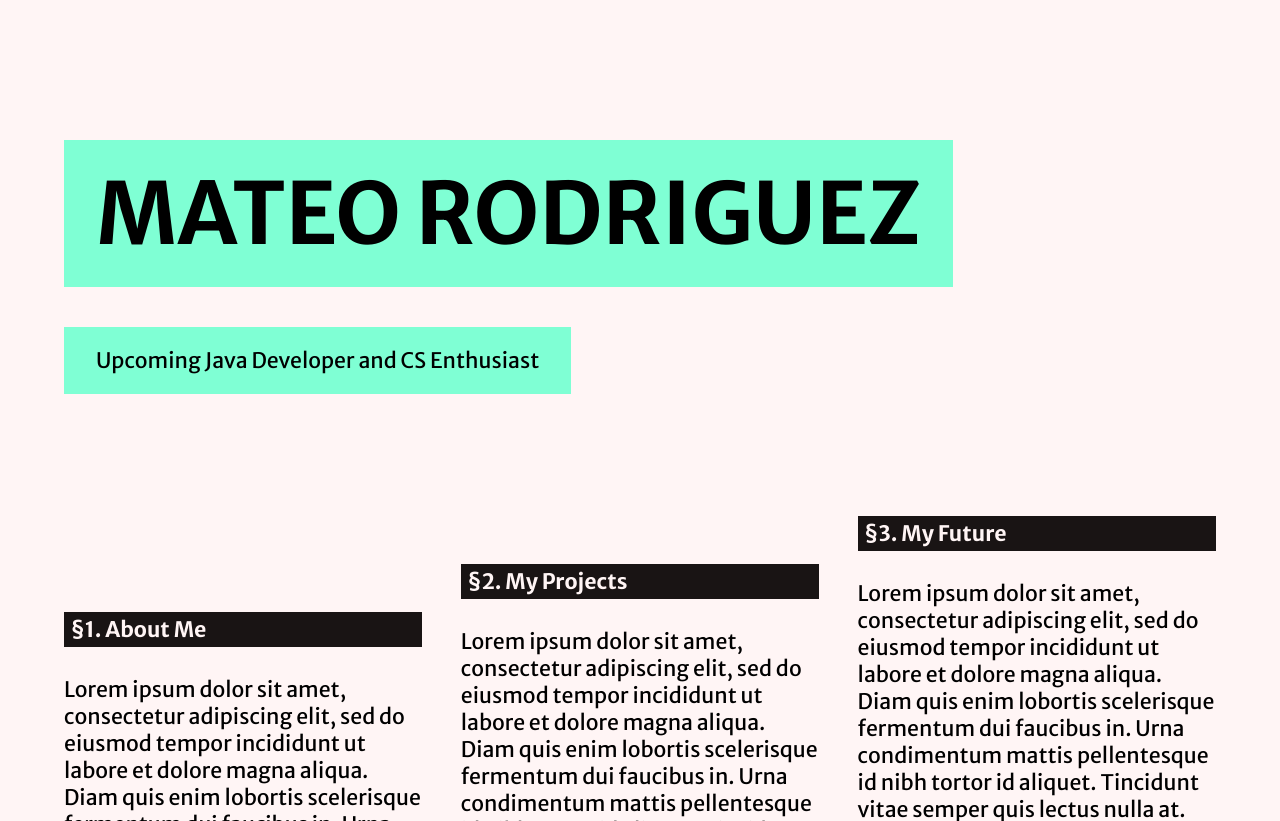
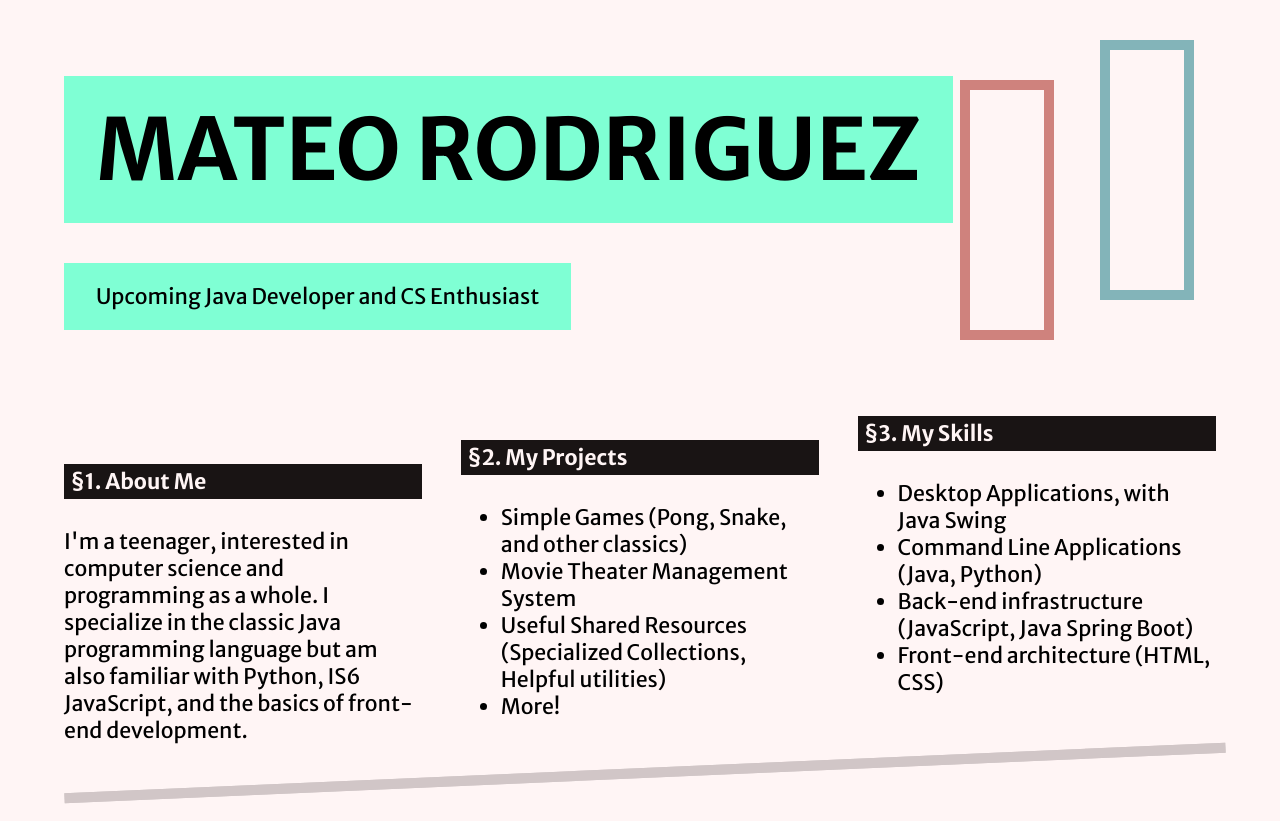
Before and after one commit to mrodz/OLD-mrodz.github.io, a plain HTML site: page index.html in a window 1280 px wide. Shown: the top 821 px of the page. Drawn offline with Linux system fonts and the light colour scheme.

Commit message:
More updates + web content

```diff
--- a/banner-style.css
+++ b/banner-style.css
@@ -1,6 +1,6 @@
 .main-header {
-    margin-top: 10vh;
-    margin-bottom: 20vh;
+    margin-top: 2vh;
+    margin-bottom: 5vh;
     max-height: 70vh;
     z-index: 500;
 }
@@ -12,6 +12,33 @@
     padding-bottom: 2.5vh;
 }
 
+.boxes {
+    display: grid;
+    grid-template-columns: 75vw 1.5fr 1fr;
+    z-index: 0 !important;
+    position: absolute;
+    top: 0;
+    z-index: -500;
+}
+
+.box {
+    padding-left: 1vw;
+    padding-right: 1vw;
+    padding-top: 15vh;
+    padding-bottom: 15vh;
+
+    margin-top: 5vh;
+
+    height: fit-content;
+
+    width: 6vh;
+
+    z-index: -50;
+}
+
+/*
+handle @media querries - todo later
+*/
 .name-section {
     font-weight: bold;
     font-size: 4rem;
@@ -112,24 +139,24 @@
 
 @keyframes decreaseFontSize {
     0% {
-        background-color: red;
+        background-color: #ff1100;
         font-size: 150%;
     }
 
     100% {
-        background-color: aquamarine;
+        background-color: #7fffd4;
         font-size: 100%;
     }
 }
 
 @keyframes increaseFontSize {
     0% {
-        background-color: aquamarine;
+        background-color: #7fffd4;
         font-size: 100%;
     }
 
     100% {
-        background-color: red;
+        background-color: #ff1100;
         font-size: 150%;
     }
 }
--- a/bannerdeco.js
+++ b/bannerdeco.js
@@ -1,28 +1,33 @@
-var boxes = document.querySelectorAll('.content');
+const boxes = document.querySelectorAll('.box');
+const componentsToFadeIn = document.querySelectorAll('.offset-fade');
 const delay = millisFromSeconds(4.2);
+
+console.log(`There are ${boxes.length} boxes`);
 
 var vh = window.innerHeight / 100;
 var vw = window.innerWidth / 100;
 
-var paddingScale = 6;
-var topPadding = paddingScale * boxes.length;
-log(`topPadding = ${topPadding}`);
+var paddingScale = 3;
+var topPadding = paddingScale * componentsToFadeIn.length;
 
-boxes.forEach(box => {
+var opacity = 0.75
+var colors = [`rgba(${0xbf}, ${0x5d}, ${0x56}, ${opacity})`, `rgba(${0x5a}, ${0x9f}, ${0xa6}, ${opacity})`];
+
+for (let i = 0; i < boxes.length; i++) {
+    boxes[i].setAttribute('style', `border: solid ${colors[i]} 10px;${(i % 2 == 0 ? 'margin-top: 10vh;}' : '')}`);
+    console.log(`Setting box #${i} to color: ${colors[i]}`);
+}
+
+componentsToFadeIn.forEach(box => {
     box.classList.add('hidden')
     box.setAttribute('style', `padding-top: ${topPadding}vh;`);
-    log(`topPadding = ${topPadding}`);
     topPadding -= paddingScale;
 });
 
-function log(msg) {
-    console.log(msg);
-}
-
-setTimeout(function () {
-    for (let i = 0; i < boxes.length; i++) {
+setTimeout(() => {
+    for (let i = 0; i < componentsToFadeIn.length; i++) {
         setTimeout(() => {
-            boxes[i].classList.remove('hidden');
+            componentsToFadeIn[i].classList.remove('hidden');
         }, i * (delay / 10))
     }
 }, delay);
--- a/header.js
+++ b/header.js
@@ -2,15 +2,11 @@ const aboutMeItems = document.querySelectorAll('.about-items');
 const navBar = document.querySelector('.top-nav');
 var isActive = false;
 
-console.log(aboutMeItems);
-
 window.onscroll = function () { workHeader() };
 
 function workHeader() {
-    console.log(window.scrollY)
     if (window.scrollY > aboutMeItems[0].getBoundingClientRect().top && !isActive) {
         isActive = true;
-        // console.log(`${window.scrollY} > ${aboutMeItems[0].getBoundingClientRect().top}`);
         navBar.classList.add('visible-header', 'nav-fade-in');
         navBar.classList.remove('hidden-header', 'nav-fade-out');
     } else if (window.scrollY < aboutMeItems[0].getBoundingClientRect().top && isActive) {
--- a/index.html
+++ b/index.html
@@ -7,8 +7,12 @@
     <link rel="stylesheet" href="style.css">
     <link rel="stylesheet" href="scrollbar.css">
     <link rel="stylesheet" href="nav.css">
+    <link rel="stylesheet" href="sliding-animations.css">
+
     <script defer src="bannerdeco.js"></script>
     <script defer src="header.js"></script>
+    <script defer src="state-manager.js"></script>
+
     <link rel="preconnect" href="https://fonts.googleapis.com">
     <link rel="preconnect" href="https://fonts.gstatic.com" crossorigin>
     <link
@@ -22,7 +26,7 @@
 
 <body>
     <!-- Make this look more aesthetically pleasing, right now it looks straight out of Google Slides. -->
-    <nav class="top-nav hidden-header">
+    <!-- <nav class="top-nav hidden-header">
         <div class="icon-wrapper">
             <svg class="icon" width="5vw" height="5vw" xmlns:xlink="http://www.w3.org/1999/xlink"
                 xmlns="http://www.w3.org/2000/svg" version="1.1" fill="none" stroke="none" stroke-linecap="square"
@@ -43,78 +47,81 @@
             </svg>
             <div>Mateo Rodriguez</div>
         </div>
-    </nav>
+    </nav> -->
+
+    <section id="first">
         <div class="main">
             <div class="stabilizer">
                 <div class="main-header">
+
+                    <div class="boxes" style="z-index: -50000;">
+                        <div></div>
+                        <div class="box"></div>
+                        <div class="box"></div>
+                    </div>
+
                     <div class="title-text">
                         <div class="name-section">
                             <span class="announce-on-hover header-padding">Mateo Rodriguez</span>
                         </div>
                         <div class="dev-text">
-                        <span class="announce-on-hover header-padding">Upcoming Java Developer and CS Enthusiast</span>
+                            <span class="announce-on-hover header-padding">Upcoming Java Developer and CS
+                                Enthusiast</span>
                         </div>
                     </div>
                 </div>
 
+                <div class="lr-padding">
                     <section class="about-items offset-tops">
-                <div class="section content">
+                        <div class="section content offset-fade">
                             <h4 class="section-title black-highlight">
                                 About Me
                             </h4>
                             <div>
-                        Lorem ipsum dolor sit amet, consectetur adipiscing elit, sed do eiusmod tempor incididunt ut
-                        labore et dolore magna aliqua. Diam quis enim lobortis scelerisque fermentum dui faucibus
-                        in. Urna condimentum mattis pellentesque id nibh tortor id aliquet. Tincidunt vitae semper
-                        quis lectus nulla at. Pellentesque elit ullamcorper dignissim cras. Mattis ullamcorper velit
-                        sed ullamcorper morbi tincidunt ornare massa. Justo eget magna fermentum iaculis eu non diam
-                        phasellus. Quis blandit turpis cursus in hac. Viverra justo nec ultrices dui sapien eget mi.
-                        Semper risus in hendrerit gravida rutrum quisque. Blandit cursus risus at ultrices mi tempus
-                        imperdiet nulla malesuada. Tincidunt dui ut ornare lectus sit amet est. Nulla facilisi cras
-                        fermentum odio eu feugiat pretium. At augue eget arcu dictum. Enim lobortis scelerisque
-                        fermentum dui faucibus. Elit eget gravida cum sociis. Ac turpis egestas sed tempus urna et
-                        pharetra.
+                                I'm a teenager, interested in computer science and programming as a whole. I specialize
+                                in
+                                the
+                                classic Java programming language but am also familiar with Python, IS6 JavaScript, and
+                                the
+                                basics of front-end development.
                             </div>
                         </div>
-                <div class="section content">
+                        <div class="section content offset-fade">
                             <h4 class="section-title black-highlight">
                                 My Projects
                             </h4>
                             <div>
-                        Lorem ipsum dolor sit amet, consectetur adipiscing elit, sed do eiusmod tempor incididunt ut
-                        labore et dolore magna aliqua. Diam quis enim lobortis scelerisque fermentum dui faucibus
-                        in. Urna condimentum mattis pellentesque id nibh tortor id aliquet. Tincidunt vitae semper
-                        quis lectus nulla at. Pellentesque elit ullamcorper dignissim cras. Mattis ullamcorper velit
-                        sed ullamcorper morbi tincidunt ornare massa. Justo eget magna fermentum iaculis eu non diam
-                        phasellus. Quis blandit turpis cursus in hac. Viverra justo nec ultrices dui sapien eget mi.
-                        Semper risus in hendrerit gravida rutrum quisque. Blandit cursus risus at ultrices mi tempus
-                        imperdiet nulla malesuada. Tincidunt dui ut ornare lectus sit amet est. Nulla facilisi cras
-                        fermentum odio eu feugiat pretium. At augue eget arcu dictum. Enim lobortis scelerisque
-                        fermentum dui faucibus. Elit eget gravida cum sociis. Ac turpis egestas sed tempus urna et
-                        pharetra.
+                                <ul>
+                                    <li>Simple Games (Pong, Snake, and other classics)</li>
+                                    <li>Movie Theater Management System</li>
+                                    <li>Useful Shared Resources (Specialized Collections, Helpful utilities)</li>
+                                    <li>More!</li>
+                                </ul>
                             </div>
                         </div>
-                <div class="section content">
+                        <div class="section content offset-fade">
                             <h4 class="section-title black-highlight">
-                        My Future
+                                My Skills
                             </h4>
                             <div>
-                        Lorem ipsum dolor sit amet, consectetur adipiscing elit, sed do eiusmod tempor incididunt ut
-                        labore et dolore magna aliqua. Diam quis enim lobortis scelerisque fermentum dui faucibus
-                        in. Urna condimentum mattis pellentesque id nibh tortor id aliquet. Tincidunt vitae semper
-                        quis lectus nulla at. Pellentesque elit ullamcorper dignissim cras. Mattis ullamcorper velit
-                        sed ullamcorper morbi tincidunt ornare massa. Justo eget magna fermentum iaculis eu non diam
-                        phasellus. Quis blandit turpis cursus in hac. Viverra justo nec ultrices dui sapien eget mi.
-                        Semper risus in hendrerit gravida rutrum quisque. Blandit cursus risus at ultrices mi tempus
-                        imperdiet nulla malesuada. Tincidunt dui ut ornare lectus sit amet est. Nulla facilisi cras
-                        fermentum odio eu feugiat pretium. At augue eget arcu dictum. Enim lobortis scelerisque
-                        fermentum dui faucibus. Elit eget gravida cum sociis. Ac turpis egestas sed tempus urna et
-                        pharetra.
+                                <ul>
+                                    <li>Desktop Applications, with Java Swing</li>
+                                    <li>Command Line Applications (Java, Python)</li>
+                                    <li>Back-end infrastructure (JavaScript, Java Spring Boot)</li>
+                                    <li>Front-end architecture (HTML, CSS)</li>
+                                </ul>
+                            </div>
+                        </div>
+
+                    </section>
+
+                    <div class="content offset-fade">
+                        <div class="tilted-line"></div>
+                    </div>
+                </div>
             </div>
         </div>
     </section>
-        </div>
-    </div>
 </body>
 
 </html>
--- a/nav.css
+++ b/nav.css
@@ -4,11 +4,11 @@
     z-index: 1000;
     margin-left: 2.5vw;
     margin-right: 2.5vw;
-    margin-top: 1vh;
+    /* margin-top: 1vh; */
     margin-bottom: 1vh;
     width: 95vw;
 
-    border-radius: 12.5px;
+    border-radius:  0px 0px 12.5px 12.5px;
 }
 
 .nav-spacer {
--- a/style.css
+++ b/style.css
@@ -7,10 +7,13 @@
     display: grid !important;
     grid-template-columns: 1fr 1fr 1fr !important;
     direction: ltr;
+    z-index: 5 !important;
+    column-gap: 3vw;
+}
+
+.lr-padding {
     margin-left: 5vw;
     margin-right: 5vw;
-
-    column-gap: 3vw;
 }
 
 .black-highlight {
@@ -26,6 +29,7 @@
     direction: ltr !important;
     max-width: 35vw;
     float: right;
+    z-index: 50;
 }
 
 .section-title::before {
@@ -35,7 +39,7 @@
 
 .stabilizer {
     display: grid;
-    grid-template-rows: 55vh 1fr;
+    grid-template-rows: 42.5vh 1fr;
 }
 
 .content {
@@ -70,6 +74,14 @@ body {
     overflow-x: hidden;
 }
 
+.tilted-line {
+    width: 100%;
+    background-color: #d1c6c7;
+    border: solid #d1c6c7 5px;
+    transform: rotate(-2.5deg);
+    margin-bottom: 5vh;
+}
+
 @keyframes fadeIn {
     from {
         opacity: 0;
```
Also changed, not shown: sliding-animations.css (added, +11 -0 lines), state-manager.js (added). Lines whose indentation alone changed are shown as unchanged.
